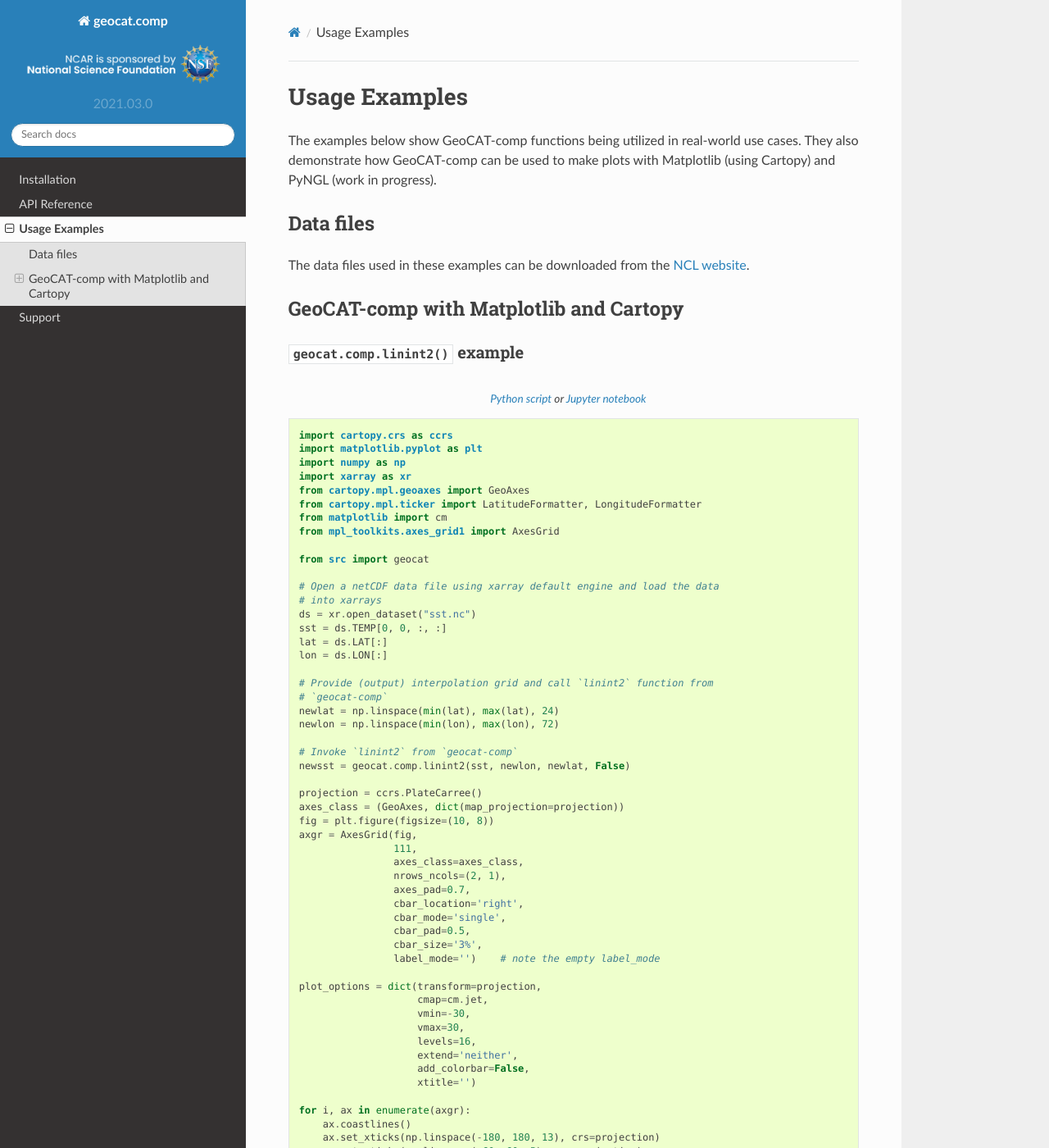
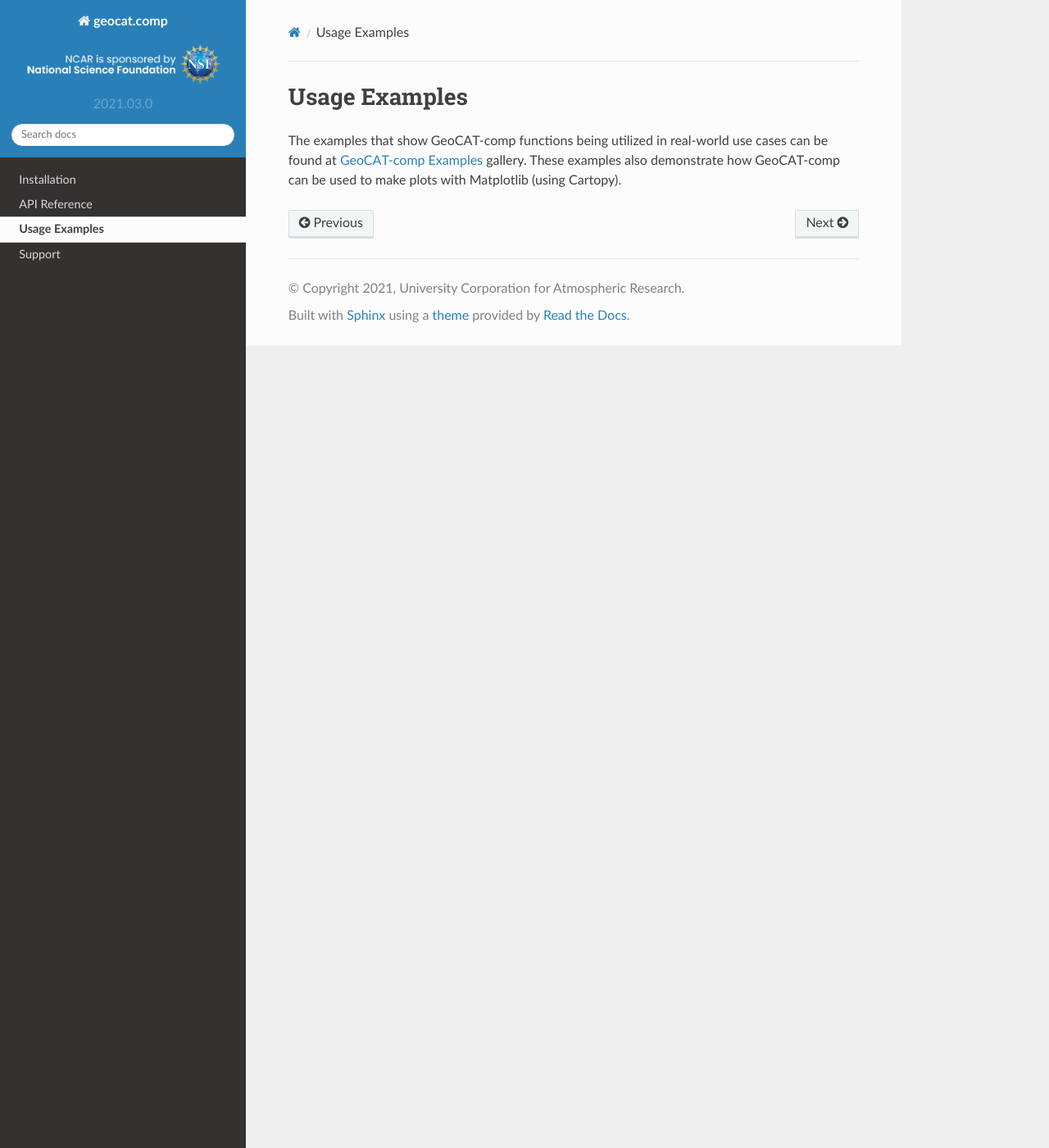
Before and after one commit to NCAR/geocat-comp, a Sphinx documentation site: the page built from docs/examples.rst, in a window 1280 px wide and 1400 px high. Shown: the whole window at 82% size. Built offline with Sphinx 7.4.7 and the Read the Docs theme 2.0.0, drawn with Linux system fonts in a browser that asks for light colours; some of the changed text lies outside the part shown.

Commit message:
Removed usage examples and updated RTD config

```diff
--- a/docs/_static/scripts/examples/comp_only/example_moc_globe_atl.py
+++ /dev/null
@@ -1,62 +0,0 @@
-#!/usr/bin/env python
-# coding: utf-8
-"""This example script demonstrates how to computes POP MOC field offline from
-POP netcdf history files.  This routine is designed for the CESM4 ocean
-component.
-
-Example netCDF file used below can be found under https://github.com/NCAR/geocat-datafiles/tree/master/netcdf_files
-"""
-
-import numpy as np
-import xarray as xr
-
-from src import geocat
-
-# Open a netCDF data file using xarray default engine and load the data
-# into xarrays
-ds = xr.open_dataset("tavg_downsized.nc")
-lat_aux_grid = ds.lat_aux_grid[:].values.astype(np.double)
-w_e = ds.WVEL[:].values.astype(np.double)
-w_i = ds.WISOP[:].values.astype(np.double)
-w_sm = ds.WSUBM[:].values.astype(np.double)
-tarea = ds.TAREA[:]
-rmask = ds.REGION_MASK[:]
-kmt = ds.KMT[:]
-tlat = ds.TLAT[:].values.astype(np.double)
-
-# Read important parameters from input data
-nyaux = lat_aux_grid.shape[0]    # 395
-km = np.max(kmt.values).astype(np.int)
-ny = tarea.shape[0]
-nx = tarea.shape[1]
-
-# Generate rmlak: region_mask_lat_aux
-rmlak = np.tile(rmask, (2, 1, 1)).astype(np.int32)
-rmlak[0, :, :] = np.where(rmask > 0, 1, 0)
-rmlak[1, :, :] = np.where(np.logical_and(rmask >= 6, rmask <= 11), 1, 0)
-# todo Convert rmlak to xArray
-
-# Generate a_wvel, a_bolus, and a_submeso
-k3d = np.repeat(np.repeat(np.arange(0, km, 1).reshape(km, 1), ny,
-                          axis=1)[:, :, np.newaxis],
-                nx,
-                axis=2)
-kmt3d = np.repeat(kmt.values[np.newaxis, :, :], km, axis=0)
-tarea3d = np.repeat(tarea.values[np.newaxis, :, :], km, axis=0)
-ocean = k3d <= kmt3d
-
-a_wvel = np.where(ocean, w_e[0, :, :, :] * tarea3d, 0.0)
-a_bolus = np.where(ocean, w_i[0, :, :, :] * tarea3d, 0.0)
-a_submeso = np.where(ocean, w_sm[0, :, :, :] * tarea3d, 0.0)
-
-# Invoke `moc_globe_atl` from `geocat-comp`
-result = geocat.comp.moc_globe_atl(lat_aux_grid,
-                                   a_wvel,
-                                   a_bolus,
-                                   a_submeso,
-                                   tlat,
-                                   rmlak,
-                                   msg=None,
-                                   meta=False)
-
-print("moc_globe_atl successfully generated output.")
--- a/docs/_static/scripts/examples/matplotlib/mpl_linint2.py
+++ /dev/null
@@ -1,85 +0,0 @@
-#!/usr/bin/env python
-# coding: utf-8
-
-import cartopy.crs as ccrs
-import matplotlib.pyplot as plt
-import numpy as np
-import xarray as xr
-from cartopy.mpl.geoaxes import GeoAxes
-from cartopy.mpl.ticker import LatitudeFormatter, LongitudeFormatter
-from matplotlib import cm
-from mpl_toolkits.axes_grid1 import AxesGrid
-
-from src import geocat
-
-# Open a netCDF data file using xarray default engine and load the data
-# into xarrays
-ds = xr.open_dataset("sst.nc")
-sst = ds.TEMP[0, 0, :, :]
-lat = ds.LAT[:]
-lon = ds.LON[:]
-
-# Provide (output) interpolation grid and call `linint2` function from
-# `geocat-comp`
-newlat = np.linspace(min(lat), max(lat), 24)
-newlon = np.linspace(min(lon), max(lon), 72)
-
-# Invoke `linint2` from `geocat-comp`
-newsst = geocat.comp.linint2(sst, newlon, newlat, False)
-
-projection = ccrs.PlateCarree()
-axes_class = (GeoAxes, dict(map_projection=projection))
-fig = plt.figure(figsize=(10, 8))
-axgr = AxesGrid(fig,
-                111,
-                axes_class=axes_class,
-                nrows_ncols=(2, 1),
-                axes_pad=0.7,
-                cbar_location='right',
-                cbar_mode='single',
-                cbar_pad=0.5,
-                cbar_size='3%',
-                label_mode='')    # note the empty label_mode
-
-plot_options = dict(transform=projection,
-                    cmap=cm.jet,
-                    vmin=-30,
-                    vmax=30,
-                    levels=16,
-                    extend='neither',
-                    add_colorbar=False,
-                    xtitle='')
-
-for i, ax in enumerate(axgr):
-    ax.coastlines()
-    ax.set_xticks(np.linspace(-180, 180, 13), crs=projection)
-    ax.set_yticks(np.linspace(-60, 60, 5), crs=projection)
-    lon_formatter = LongitudeFormatter(zero_direction_label=True)
-    lat_formatter = LatitudeFormatter()
-    ax.xaxis.set_major_formatter(lon_formatter)
-    ax.yaxis.set_major_formatter(lat_formatter)
-
-    # Plot contours for both the subplots
-    if (i == 0):
-        sst.plot.contourf(ax=ax, **plot_options)
-        ax.set_title('Original Grid', fontsize=14, fontweight='bold')
-    else:
-        p = newsst.plot.contourf(ax=ax, **plot_options)
-        ax.set_title('Regrid (to coarse) - linint2',
-                     fontsize=14,
-                     fontweight='bold')
-
-    ax.xaxis.label.set_visible(False)
-    ax.yaxis.label.set_visible(False)
-
-# Add color bar and label details (title, size, etc.)
-cax = axgr.cbar_axes[0]
-cax.colorbar(p)
-axis = cax.axis[cax.orientation]
-axis.label.set_text(r'Temperature ($^{\circ} C$)')
-axis.label.set_size(16)
-axis.major_ticklabels.set_size(10)
-
-# Save figure and show
-plt.savefig('linint2.png', dpi=300)
-plt.show()
--- a/docs/_static/scripts/examples/matplotlib/mpl_linint2points.py
+++ /dev/null
@@ -1,138 +0,0 @@
-"""
-mpl_linint2points.py
-==============
-This script illustrates the following concepts:
-   - Usage of geocat-comp's linint2_points function
-   - Bilinear interpolation from a rectilinear grid to an unstructured grid or locations
-   - Usage of geocat-datafiles for accessing NetCDF files
-   - Usage of geocat-viz plotting convenience functions
-
-See following GitHub repositories to see further information about the function and to access data:
-    - linint2_points function: https://github.com/NCAR/geocat-comp
-    - "sst.nc" data file: https://github.com/NCAR/geocat-datafiles/tree/master/netcdf_files
-
-Dependencies:
-    - geocat.comp
-    - geocat.datafiles (Not necessary but for NetCDF data file access convenience)
-    - geocat.viz (Not necessary but for plotting convenience)
-    - Numpy
-    - XArray
-    - Cartopy
-    - Matplotlib
-    - Mpl_toolkits
-"""
-
-import cartopy.crs as ccrs
-import matplotlib.pyplot as plt
-import numpy as np
-import xarray as xr
-from cartopy.mpl.geoaxes import GeoAxes
-from matplotlib import cm
-from mpl_toolkits.axes_grid1 import AxesGrid
-
-from src import geocat
-from src import geocat as gdf
-from src import geocat as gvutil
-
-###############################################################################
-# Import packages:
-
-###############################################################################
-# Read in data:
-
-# Open a netCDF data file (Sea surface temperature) using xarray default
-# engine and load the data into xarrays
-ds = xr.open_dataset(gdf.get('netcdf_files/sst.nc'))
-sst = ds.TEMP[0, 0, :, :]
-lat = ds.LAT[:]
-lon = ds.LON[:]
-
-###############################################################################
-# Invoke geocat.comp.linint2_points():
-
-# Provide (output) interpolation locations. This script uses 3000 arbitrary locations world-wide in order to demonstrate
-# an extensive comparison of the linint2_points outputs to the original grid throughout the globe. The function can be
-# even used for a single location though.
-newlat = np.random.uniform(low=min(lat), high=max(lat), size=(3000,))
-newlon = np.random.uniform(low=min(lon), high=max(lon), size=(3000,))
-
-# Call `linint2_points` from `geocat-comp`
-newsst = geocat.comp.linint2_points(sst, newlon, newlat, False)
-
-###############################################################################
-# Plot:
-
-# Generate figure and set its size (width, height) in inches
-fig = plt.figure(figsize=(10, 8))
-
-# Generate Axes grid using a Cartopy projection
-projection = ccrs.PlateCarree()
-axes_class = (GeoAxes, dict(map_projection=projection))
-axgr = AxesGrid(fig,
-                111,
-                axes_class=axes_class,
-                nrows_ncols=(2, 1),
-                axes_pad=0.7,
-                cbar_location='right',
-                cbar_mode='single',
-                cbar_pad=0.5,
-                cbar_size='3%',
-                label_mode='')
-
-# Create a dictionary for common plotting options for both subplots
-common_options = dict(vmin=-30, vmax=30, cmap=cm.jet)
-
-# Plot original grid and linint2_points interpolations as two subplots
-# within the figure
-for i, ax in enumerate(axgr):
-
-    # Plot original grid and linint2_points interpolations within the subplots
-    if (i == 0):
-        p = sst.plot.contourf(ax=ax,
-                              **common_options,
-                              transform=projection,
-                              levels=16,
-                              extend='neither',
-                              add_colorbar=False,
-                              add_labels=False)
-        ax.set_title('Sea Surface Temperature - Original Grid',
-                     fontsize=14,
-                     fontweight='bold',
-                     y=1.04)
-    else:
-        ax.scatter(newlon, newlat, c=newsst, **common_options, s=25)
-        ax.set_title(
-            'linint2_points - Bilinear interpolation for 3000 random locations',
-            fontsize=14,
-            fontweight='bold',
-            y=1.04)
-
-    # Add coastlines to the subplots
-    ax.coastlines()
-
-    # Use geocat.viz.util convenience function to add minor and major tick
-    # lines
-    gvutil.add_major_minor_ticks(ax)
-
-    # Use geocat.viz.util convenience function to set axes limits & tick
-    # values without calling several matplotlib functions
-    gvutil.set_axes_limits_and_ticks(ax,
-                                     ylim=(-60, 60),
-                                     xticks=np.linspace(-180, 180, 13),
-                                     yticks=np.linspace(-60, 60, 5))
-
-    # Use geocat.viz.util convenience function to make plots look like NCL
-    # plots by using latitude, longitude tick labels
-    gvutil.add_lat_lon_ticklabels(ax, zero_direction_label=True)
-
-# Add color bar and label details (title, size, etc.)
-cax = axgr.cbar_axes[0]
-cax.colorbar(p)
-axis = cax.axis[cax.orientation]
-axis.label.set_text(r'Temperature ($^{\circ} C$)')
-axis.label.set_size(16)
-axis.major_ticklabels.set_size(10)
-
-# Save figure and show
-plt.savefig('linint2_points.png', dpi=300)
-plt.show()
--- a/docs/conda_environment.yml
+++ b/docs/conda_environment.yml
@@ -2,7 +2,7 @@
   - conda-forge
   - ncar
 dependencies:
-  - python=3.7
+  - python
   - cf_xarray>=0.3.1
   - dask
   - distributed
--- a/docs/conf.py
+++ b/docs/conf.py
@@ -82,8 +82,8 @@
 
 # General information about the project.
 project = u'geocat.comp'
-copyright = u'2019, University Corporation for Atmospheric Research'
-author = u'Orhan Eroglu'
+copyright = u'2021, University Corporation for Atmospheric Research'
+author = u'GeoCAT'
 
 # The version info for the project you're documenting, acts as replacement for
 # |version| and |release|, also used in various other places throughout the
--- a/docs/examples.rst
+++ b/docs/examples.rst
@@ -1,43 +1,8 @@
 Usage Examples
-===========================
+==============
 
-The examples below show GeoCAT-comp functions being utilized in real-world use
-cases.  They also demonstrate how GeoCAT-comp can be used to make plots with
-Matplotlib (using Cartopy) and PyNGL (work in progress).
-
-
-Data files
-----------
-
-The data files used in these examples can be downloaded from the
-`NCL website <https://ncl.ucar.edu/Applications/Data/>`_.
-
-
-GeoCAT-comp with Matplotlib and Cartopy
----------------------------------------
-
-
-:meth:`geocat.comp.linint2` example
-^^^^^^^^^^^^^^^^^^^^^^^^^^^^^^^^^^^
-
-.. literalinclude:: _static/scripts/examples/matplotlib/mpl_linint2.py
-   :language: python
-   :caption: `Python script <_static/scripts/examples/matplotlib/mpl_linint2.py>`_ or `Jupyter notebook <_static/scripts/examples/matplotlib/mpl_linint2.ipynb>`_
-   :lines: 4-
-
-.. image:: _static/images/examples/matplotlib/mpl_linint2.png
-   :width: 100%
-   :align: center
-
-
-:meth:`geocat.comp.linint2_points` example
-^^^^^^^^^^^^^^^^^^^^^^^^^^^^^^^^^^^
-
-.. literalinclude:: _static/scripts/examples/matplotlib/mpl_linint2points.py
-   :language: python
-   :caption: `Python script <_static/scripts/examples/matplotlib/mpl_linint2points.py>`_ or `Jupyter notebook <_static/scripts/examples/matplotlib/mpl_linint2points.ipynb>`_
-   :lines: 4-
-
-.. image:: _static/images/examples/matplotlib/mpl_linint2points.png
-   :width: 100%
-   :align: center
+The examples that show GeoCAT-comp functions being utilized in real-world use
+cases can be found at `GeoCAT-comp Examples
+<https://geocat-examples.readthedocs.io/en/latest/gallery-geocat-comp/index.html>`_
+gallery. These examples also demonstrate how GeoCAT-comp can be used to make plots
+with Matplotlib (using Cartopy).
```
Also changed, not shown: .readthedocs.yml, docs/_static/images/examples/matplotlib/mpl_linint2.png (deleted), docs/_static/images/examples/matplotlib/mpl_linint2points.png (deleted), docs/_static/scripts/examples/matplotlib/mpl_linint2.ipynb (deleted).
